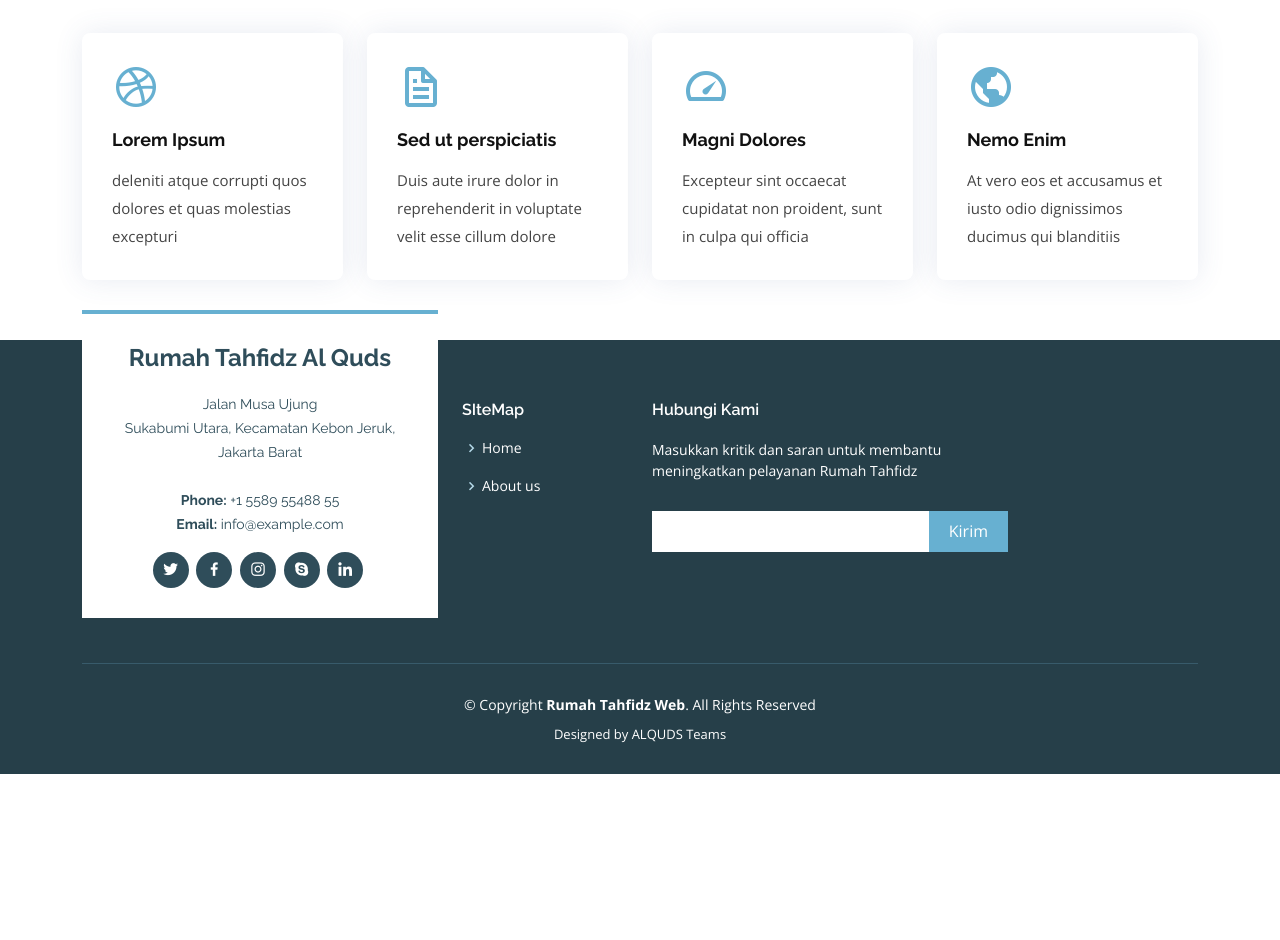
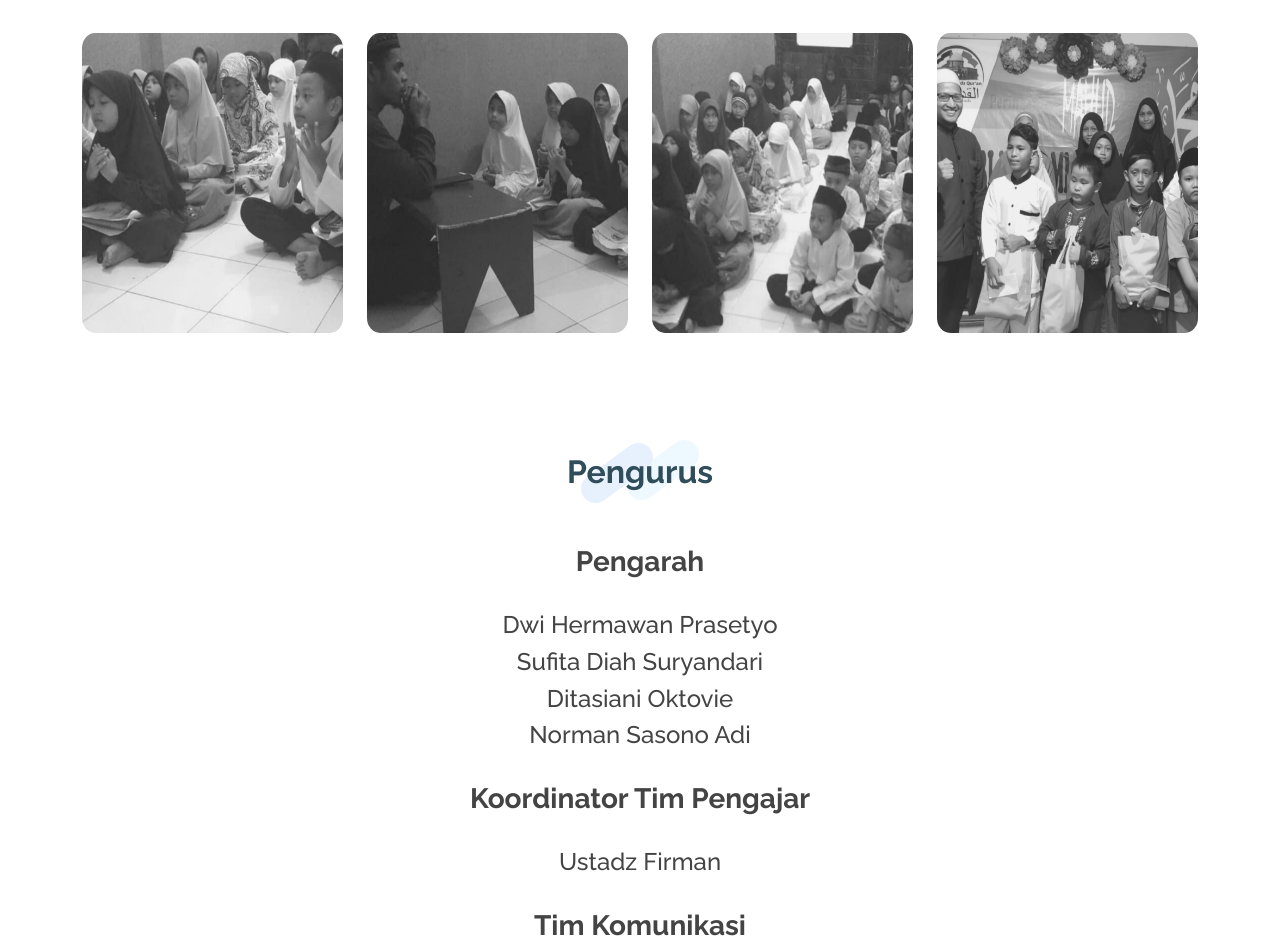
Before and after one commit to fathinihsann/fathinihsann.github.io, a plain HTML site: page index.html in a window 1280 px wide. Shown: the part 1860-2800 px from the top of the page. Before the commit the page ends 2634 px from the top, so only its background shows below. Drawn offline with nearby package versions, Linux system fonts and the light colour scheme.

Commit message:
feat: add new image and fix team

```diff
--- a/index.html
+++ b/index.html
@@ -50,6 +50,8 @@
         <ul>
           <li><a class="nav-link scrollto active" href="#hero">Home</a></li>
           <li><a class="nav-link scrollto" href="#about">About Us</a></li>
+          <li><a class="nav-link scrollto" href="#services">Kegiatan</a></li>
+          <li><a class="nav-link scrollto" href="#team">Pengurus</a></li>
           <!-- <li class="dropdown"><a href="#"><span>Deep Drop Down</span> <i class="bi bi-chevron-right"></i></a>
             <ul>
               <li><a href="#">Deep Drop Down 1</a></li>
@@ -187,37 +189,40 @@
 
         <div class="row">
             <div class="col-md-6 col-lg-3 d-flex align-items-stretch mb-5 mb-lg-0">
-            <div class="icon-box" data-aos="fade-up">
-              <div class="icon"><i class="bx bxl-dribbble"></i></div>
-              <h4 class="title"><a href="">Lorem Ipsum</a></h4>
-              <p class="description">deleniti atque corrupti quos dolores et quas molestias excepturi</p>
+                <div class="" data-aos="fade-up">
+                    <div class=""><img style="width: 300px; height: 300px; border-radius: 5%;" src="assets/img/kegiatan/konten1.png" class="img-fluid" alt=""></div>
+                    <div class="">
+                      <!-- <h4>Walter White</h4> -->
+                    </div>
                   </div>
               </div>
 
               <div class="col-md-6 col-lg-3 d-flex align-items-stretch mb-5 mb-lg-0">
-            <div class="icon-box" data-aos="fade-up" data-aos-delay="100">
-              <div class="icon"><i class="bx bx-file"></i></div>
-              <h4 class="title"><a href="">Sed ut perspiciatis</a></h4>
-              <p class="description">Duis aute irure dolor in reprehenderit in voluptate velit esse cillum dolore</p>
+                <div data-aos="fade-up">
+                    <div class=""><img style="width: 300px; height: 300px; border-radius: 5%;" src="assets/img/kegiatan/konten2.png" class="img-fluid" alt=""></div>
+                    <div class="">
+                      <!-- <h4>Walter White</h4> -->
+                    </div>
                   </div>
               </div>
 
               <div class="col-md-6 col-lg-3 d-flex align-items-stretch mb-5 mb-lg-0">
-            <div class="icon-box" data-aos="fade-up" data-aos-delay="200">
-              <div class="icon"><i class="bx bx-tachometer"></i></div>
-              <h4 class="title"><a href="">Magni Dolores</a></h4>
-              <p class="description">Excepteur sint occaecat cupidatat non proident, sunt in culpa qui officia</p>
+                <div class="" data-aos="fade-up">
+                    <div class=""><img style="width: 300px; height: 300px; border-radius: 5%;" src="assets/img/kegiatan/konten3.png" class="img-fluid" alt=""></div>
+                    <div class="">
+                      <!-- <h4>Walter White</h4> -->
+                    </div>
                   </div>
               </div>
 
               <div class="col-md-6 col-lg-3 d-flex align-items-stretch mb-5 mb-lg-0">
-            <div class="icon-box" data-aos="fade-up" data-aos-delay="300">
-              <div class="icon"><i class="bx bx-world"></i></div>
-              <h4 class="title"><a href="">Nemo Enim</a></h4>
-              <p class="description">At vero eos et accusamus et iusto odio dignissimos ducimus qui blanditiis</p>
+                <div class="" data-aos="fade-up">
+                    <div class=""><img style="width: 300px; height: 300px; border-radius: 5%;" src="assets/img/kegiatan/konten4.png" class="img-fluid" alt=""></div>
+                    <div class="">
+                      <!-- <h4>Walter White</h4> -->
                     </div>
                   </div>
-
+              </div>
         </div>
 
       </div>
@@ -438,15 +443,34 @@
     </section> -->
 
     <!-- ======= Team Section ======= -->
-    <!-- <section id="team" class="team">
+    <section id="team" class="team">
       <div class="container">
-
         <div class="section-title" data-aos="fade-in" data-aos-delay="100">
-          <h2>Team</h2>
-          <p>Magnam dolores commodi suscipit. Necessitatibus eius consequatur ex aliquid fuga eum quidem. Sit sint consectetur velit. Quisquam quos quisquam cupiditate. Et nemo qui impedit suscipit alias ea. Quia fugiat sit in iste officiis commodi quidem hic quas.</p>
+            <h2>Pengurus</h2>
+            <br>
+            <h3 style="font-weight: bold;">Pengarah</h3>
+            <br>
+            <h4>Dwi Hermawan Prasetyo</h4>
+            <h4>Sufita Diah Suryandari</h4>
+            <h4>Ditasiani Oktovie </h4>
+            <h4>Norman Sasono Adi</h4>
+            <br>
+            <h3 style="font-weight: bold;">Koordinator Tim Pengajar</h3>
+            <br>
+            <h4>Ustadz Firman</h4>
+            <br>
+            <h3 style="font-weight: bold;">Tim Komunikasi</h3>
+            <br>
+            <h4>Fathin Ihsanudin</h4>
+            <br>
+            <h3 style="font-weight: bold;">Tim Pendukung Program</h3>
+            <br>
+            <h4>Fahmi Ihsanudin</h4>
+            <h4>Khairani Prasetyo</h4>
+            <h4>Dareen Prasetyo</h4>
           </div>
 
-        <div class="row">
+        <!-- <div class="row">
 
           <div class="col-lg-4 col-md-6">
             <div class="member" data-aos="fade-up">
@@ -496,10 +520,10 @@
             </div>
           </div>
 
-        </div>
+        </div> -->
 
       </div>
-    </section> -->
+    </section>
 
     <!-- ======= Contact Section ======= -->
     <!-- <section id="contact" class="contact section-bg">
```
Also changed, not shown: assets/img/kegiatan/konten1.png (added), assets/img/kegiatan/konten2.png (added), assets/img/kegiatan/konten3.png (added), assets/img/kegiatan/konten4.png (added). Lines whose indentation alone changed are shown as unchanged.
